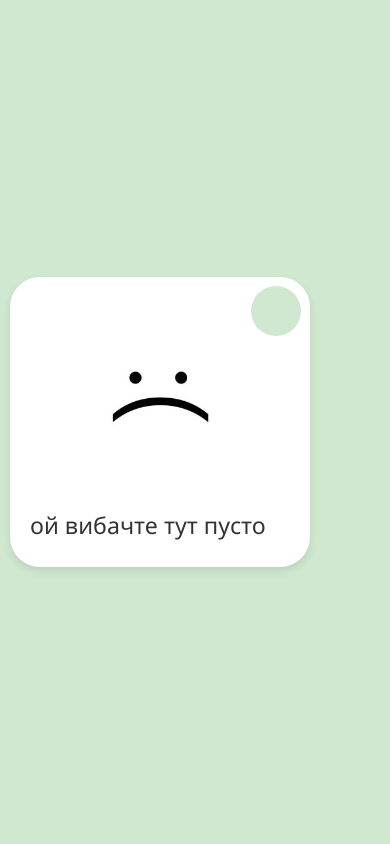
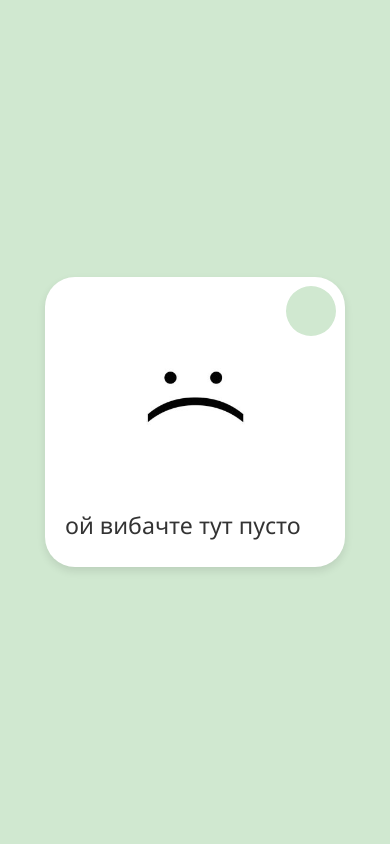
Before and after one commit to NazarStyranec3/menu_cafe, a Django app: page /category/6/ in a window 390 px wide. Run offline with Django 5.2, Linux system fonts and the light colour scheme; data comes from the database, SQL or seed files in the repository.

Commit message:
Опис змін, наприклад: Додано підключення стилів і налаштування статики

```diff
--- a/main/static/main/main.css
+++ b/main/static/main/main.css
@@ -120,9 +120,6 @@
 
 /* Додати адаптив */
 @media (max-width: 600px) {
-  body {
-    align-items: flex-start;
-  }
   .product-detail {
     margin: 100px auto 20px;
   }
```
